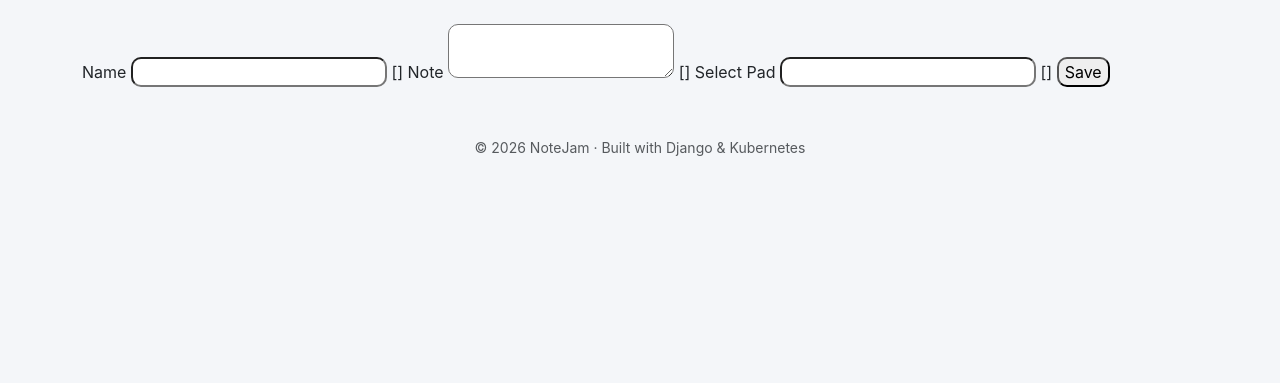
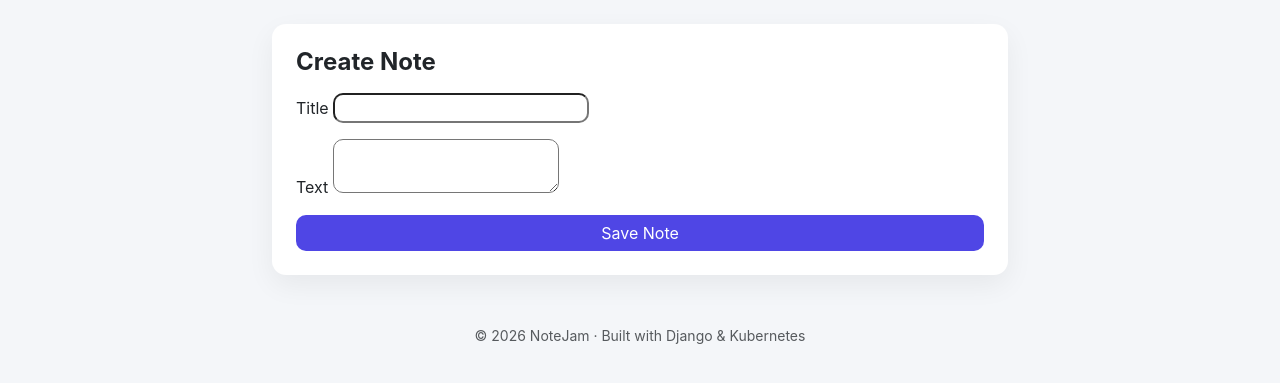
Before and after one commit to hussamansari/microservice-cicd-kubernetes-pipeline, a Django app: template django/notejam/notes/templates/notes/note_create.html in a window 1280 px wide. Shown: the part 56-439 px from the top of the page. Run offline with Django 3.2, Linux system fonts and the light colour scheme; the template is opened without the code that fills it, so the values that code supplies are empty, except form fields; tables that the repository leaves empty hold one stand-in row (values such as "Sample post"); form fields are guessed from the names that the template uses; parts of the project's set-up code (start-up, migrations or seed data) failed here and were passed over.

Commit message:
Update note_create.html

```diff
--- a/django/notejam/notes/templates/notes/note_create.html
+++ b/django/notejam/notes/templates/notes/note_create.html
@@ -1,8 +1,30 @@
 {% extends "base.html" %}
-
-{% block title %}New note{% endblock %}
-{% block page_title %}<span>New note</span>{% endblock %}
+{% block title %}Create Note{% endblock %}
 
 {% block content %}
-  {% include "notes/note_form.html" %}
+<div class="row justify-content-center">
+    <div class="col-md-8">
+        <div class="card p-4">
+            <h4 class="fw-bold mb-3">Create Note</h4>
+
+            <form method="post">
+                {% csrf_token %}
+
+                <div class="mb-3">
+                    {{ form.title.label_tag }}
+                    {{ form.title }}
+                </div>
+
+                <div class="mb-3">
+                    {{ form.text.label_tag }}
+                    {{ form.text }}
+                </div>
+
+                <button type="submit" class="btn btn-primary w-100">
+                    Save Note
+                </button>
+            </form>
+        </div>
+    </div>
+</div>
 {% endblock %}
```
